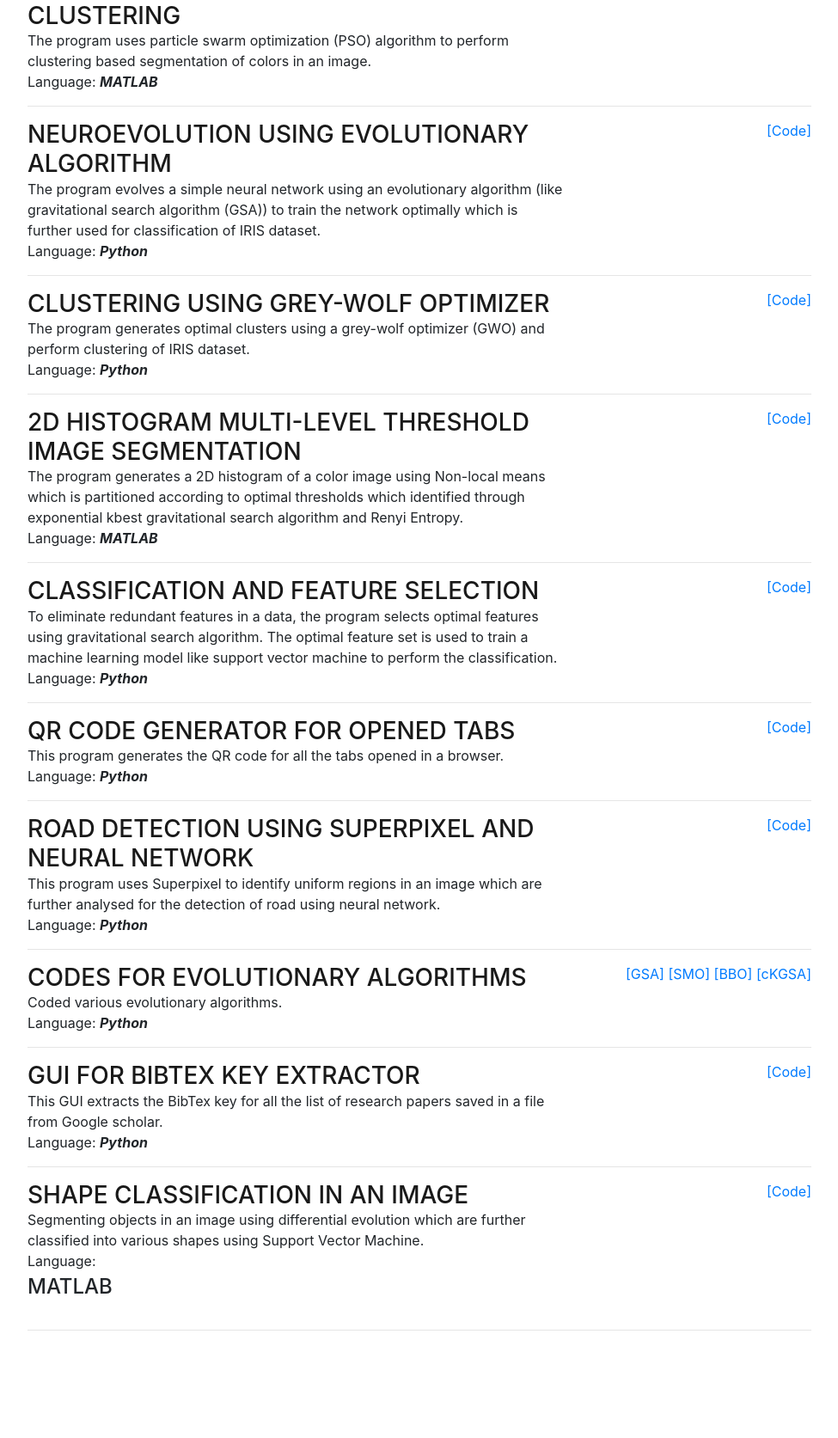
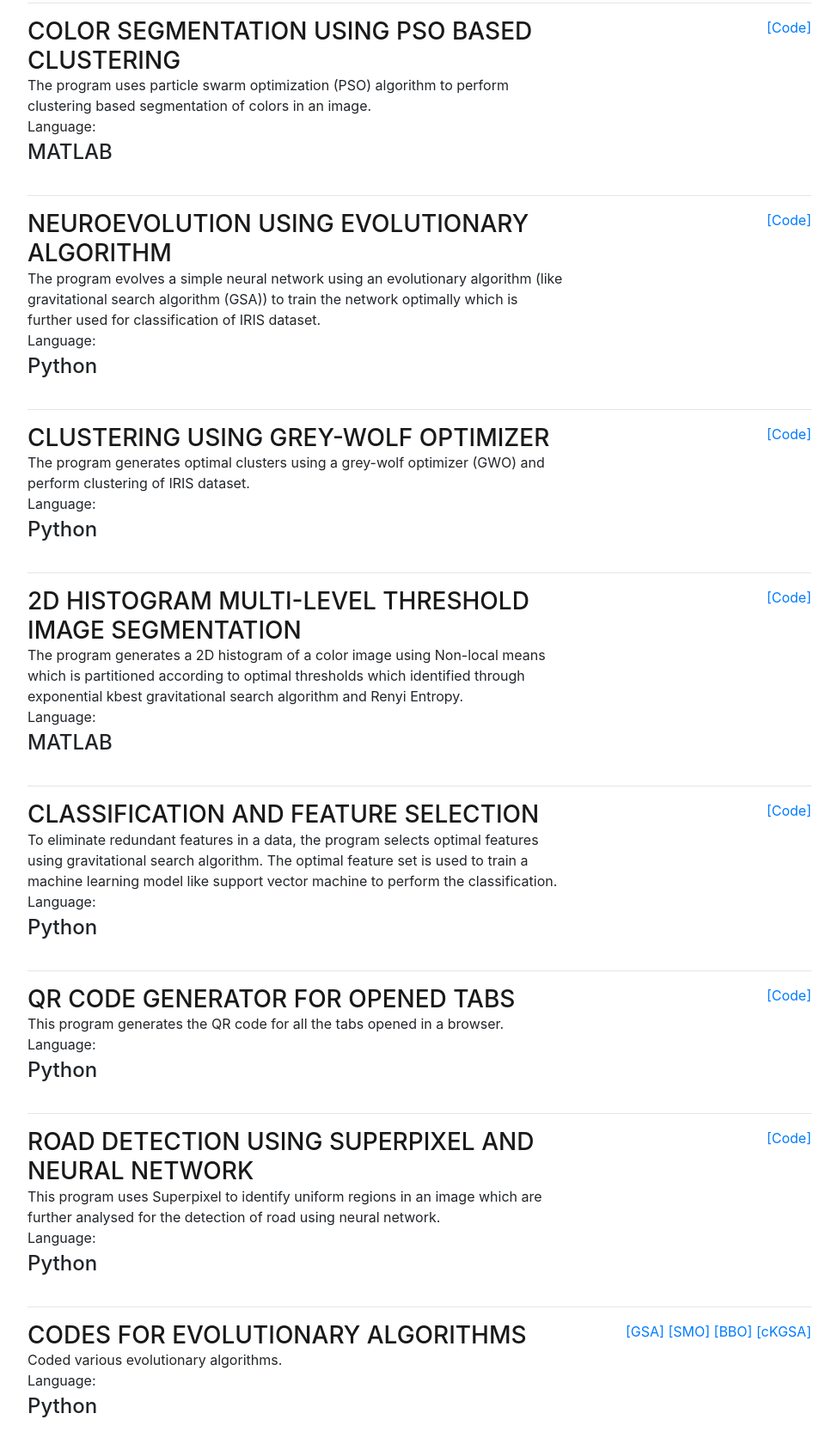
Before and after one commit to himanshuRepo/Himanshu-Mittal, a website with bundled scripts: page index.html in a window 1280 px wide. Shown: the part 9857-11530 px from the top of the page at 86% size, without its empty margins (288-1263 px from the left). Before the commit the page ends 11469 px from the top, so only its background shows below. Built offline with nearby package versions, Linux system fonts and the light colour scheme; a web font is replaced by a local one.

Commit message:
Update index.html

```diff
--- a/index.html
+++ b/index.html
@@ -913,7 +913,7 @@ The proposed scheme does not require any encryption techniques, signatures, veri
             <h3 class="mb-0">Function Optimization by Nature-inspired Algorithms</h3>
 
             <div>Simple Web-based interface for optimizing some standard benchmark functions by nature-inspired algorithms on user-defined parameters.</div>
-             <div>Language: <b><i>JavaScript, HTML, Plotly</i></b></div>
+             <div>Language: <div class="subheading mb-3"> JavaScript, HTML, Plotly </div></div>
             <!--                         <div class="subheading mb-3"> </div> -->
           </div>
           <div class="resume-date text-md-right">
@@ -928,7 +928,7 @@ The proposed scheme does not require any encryption techniques, signatures, veri
             <h3 class="mb-0">Color Segmentation using PSO based Clustering</h3>
 
             <div>The program uses particle swarm optimization (PSO) algorithm to perform clustering based segmentation of colors in an image.</div>
-                        <div>Language: <b><i>MATLAB</i></b></div>
+                        <div>Language: <div class="subheading mb-3">MATLAB </div></div>
 <!--                         <div class="subheading mb-3"> </div> -->
           </div>
           <div class="resume-date text-md-right">
@@ -944,7 +944,7 @@ The proposed scheme does not require any encryption techniques, signatures, veri
             <h3 class="mb-0">Neuroevolution using Evolutionary Algorithm</h3>
 
             <div>The program evolves a simple neural network using an evolutionary algorithm (like gravitational search algorithm (GSA)) to train the network optimally which is further used for classification of IRIS dataset.</div>
-                        <div>Language: <b><i>Python</i></b></div>
+                        <div>Language: <div class="subheading mb-3">Python</div></div>
 <!--                         <div class="subheading mb-3"> </div> -->
           </div>
           <div class="resume-date text-md-right">
@@ -959,7 +959,7 @@ The proposed scheme does not require any encryption techniques, signatures, veri
             <h3 class="mb-0">Clustering using Grey-wolf optimizer</h3>
 
             <div>The program generates optimal clusters using a grey-wolf optimizer (GWO) and perform clustering of IRIS dataset.</div>
-                        <div>Language: <b><i>Python</i></b></div>
+                        <div>Language: <div class="subheading mb-3">Python</div></div>
 <!--                         <div class="subheading mb-3"> </div> -->
           </div>
           <div class="resume-date text-md-right">
@@ -974,7 +974,7 @@ The proposed scheme does not require any encryption techniques, signatures, veri
             <h3 class="mb-0">2D histogram multi-level threshold image segmentation</h3>
 
             <div>The program generates a 2D histogram of a color image using Non-local means which is partitioned according to optimal thresholds which identified through exponential kbest gravitational search algorithm and Renyi Entropy.</div>
-            <div>Language: <b><i>MATLAB</i></b></div>
+            <div>Language: <div class="subheading mb-3"> MATLAB </div></div>
 <!--                         <div class="subheading mb-3"> </div> -->
           </div>
           <div class="resume-date text-md-right">
@@ -989,7 +989,7 @@ The proposed scheme does not require any encryption techniques, signatures, veri
             <h3 class="mb-0">Classification and feature selection</h3>
 
             <div>To eliminate redundant features in a data, the program selects optimal features using gravitational search algorithm. The optimal feature set is used to train a machine learning model like support vector machine to perform the classification.</div>
-                        <div>Language: <b><i>Python</i></b></div>
+                         <div>Language: <div class="subheading mb-3">Python</div></div>
 <!--                         <div class="subheading mb-3"> </div> -->
           </div>
           <div class="resume-date text-md-right">
@@ -1004,7 +1004,7 @@ The proposed scheme does not require any encryption techniques, signatures, veri
             <h3 class="mb-0">QR code Generator for Opened Tabs</h3>
 
             <div>This program generates the QR code for all the tabs opened in a browser.</div>
-                        <div>Language: <b><i>Python</i></b></div>
+                         <div>Language: <div class="subheading mb-3">Python</div></div>
 <!--                         <div class="subheading mb-3"> </div> -->
           </div>
           <div class="resume-date text-md-right">
@@ -1019,7 +1019,7 @@ The proposed scheme does not require any encryption techniques, signatures, veri
             <h3 class="mb-0">Road Detection using Superpixel and Neural Network</h3>
 
             <div>This program uses Superpixel to identify uniform regions in an image which are further analysed for the detection of road using neural network.</div>
-                        <div>Language: <b><i>Python</i></b></div>
+                         <div>Language: <div class="subheading mb-3">Python</div></div>
 <!--                         <div class="subheading mb-3"> </div> -->
           </div>
           <div class="resume-date text-md-right">
@@ -1034,7 +1034,7 @@ The proposed scheme does not require any encryption techniques, signatures, veri
             <h3 class="mb-0">Codes for Evolutionary Algorithms</h3>
 
             <div>Coded various evolutionary algorithms.</div>
-                        <div>Language: <b><i>Python</i></b></div>
+                        <div>Language: <div class="subheading mb-3">Python</div></div>
 <!--                         <div class="subheading mb-3"> </div> -->
           </div>
           <div class="resume-date text-md-right">
@@ -1052,7 +1052,7 @@ The proposed scheme does not require any encryption techniques, signatures, veri
             <h3 class="mb-0">GUI for BibTex Key Extractor</h3>
 
             <div>This GUI extracts the BibTex key for all the list of research papers saved in a file from Google scholar.</div>
-                        <div>Language: <b><i>Python</i></b></div>
+                         <div>Language: <div class="subheading mb-3">Python</div></div>
 <!--                         <div class="subheading mb-3"> </div> -->
           </div>
           <div class="resume-date text-md-right">
```
